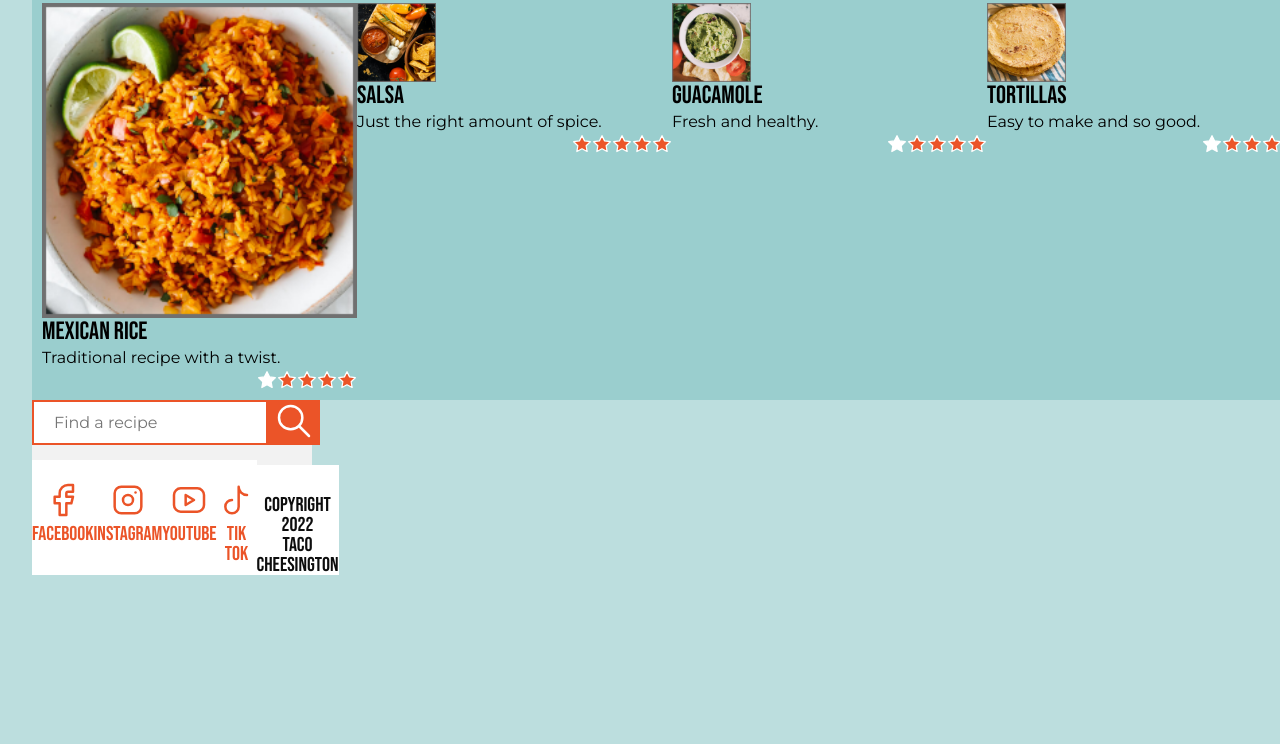
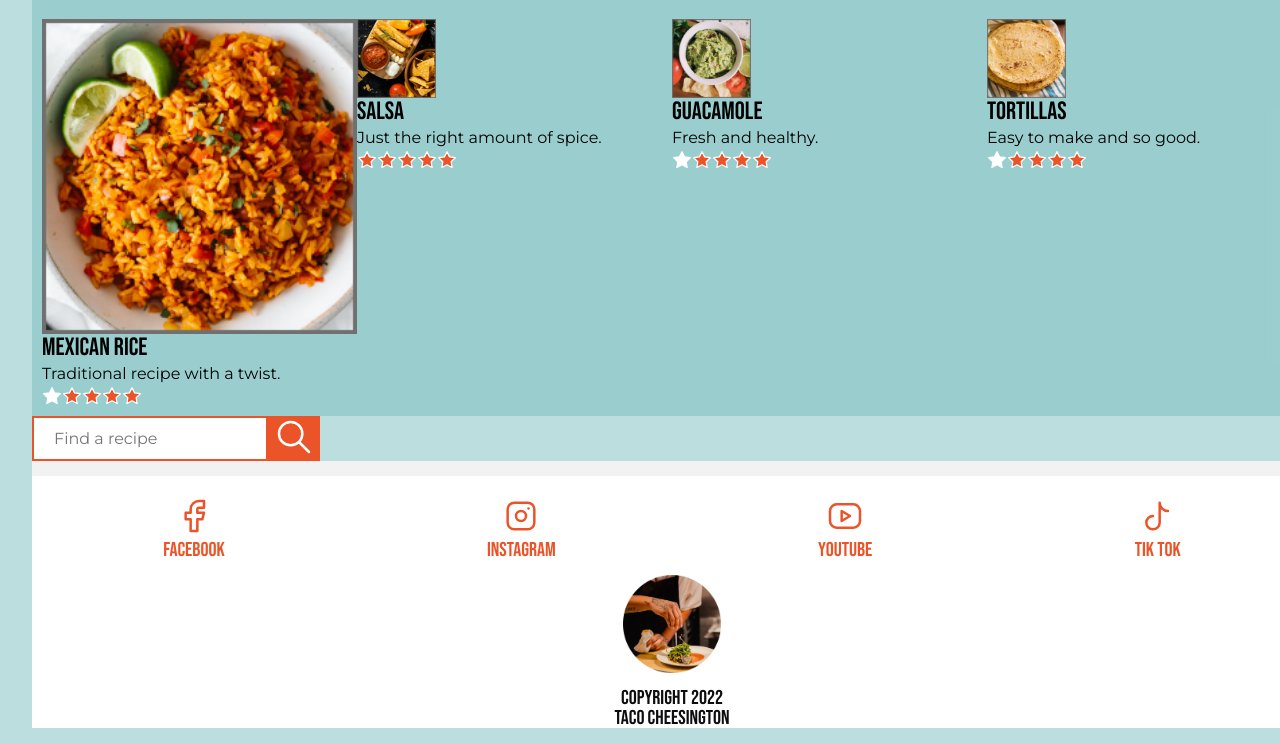
Before and after one commit to davidkila/recipe, a plain HTML site: page index.html in a window 1280 px wide. Shown: the part 1415-2159 px from the top of the page. Before the commit the page ends 2006 px from the top, so only its background shows below. Drawn offline with Linux system fonts and the light colour scheme.

Commit message:
10/11/24

```diff
--- a/styles.css
+++ b/styles.css
@@ -480,6 +480,10 @@ footer {
   flex-direction:row-reverse;
   margin-right:50em;
 }
+}
+
+
+
 
 /* -------------- MEDIA QUERY (large) ------------- */
 @media screen and (min-width:1280px) {
@@ -500,7 +504,7 @@ header {
 menu {
   display:flex;
   flex-direction:column;
-  border:2px solid blue;
+  border:2px solid var(--orange);
   background-color:white;
   margin-left:-0.75em;
   margin-right:4em;
@@ -535,6 +539,7 @@ main {
   text-align:center;
   background-color:black;
   color:var(--teal);
+  padding-bottom:1em;
 }
 
 aside {
@@ -559,13 +564,15 @@ aside svg {
 }
 
 footer {
-  display:grid;
-  grid-template-columns:repeat(2,1fr);
+  display:block;
+  flex-direction:row-reverse;
+  margin-right:50em;
+  width:100%;
 }
 
 .rating {
   display:flex;
   flex-direction:row-reverse;
-  margin:0 auto;
+  justify-content:left;
 }
 }
```
